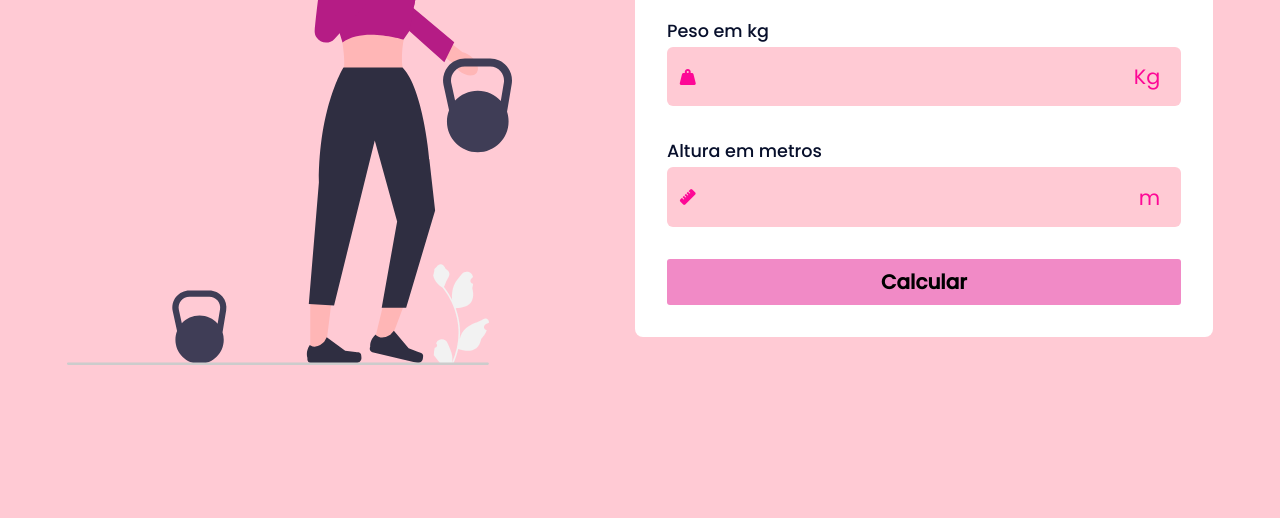
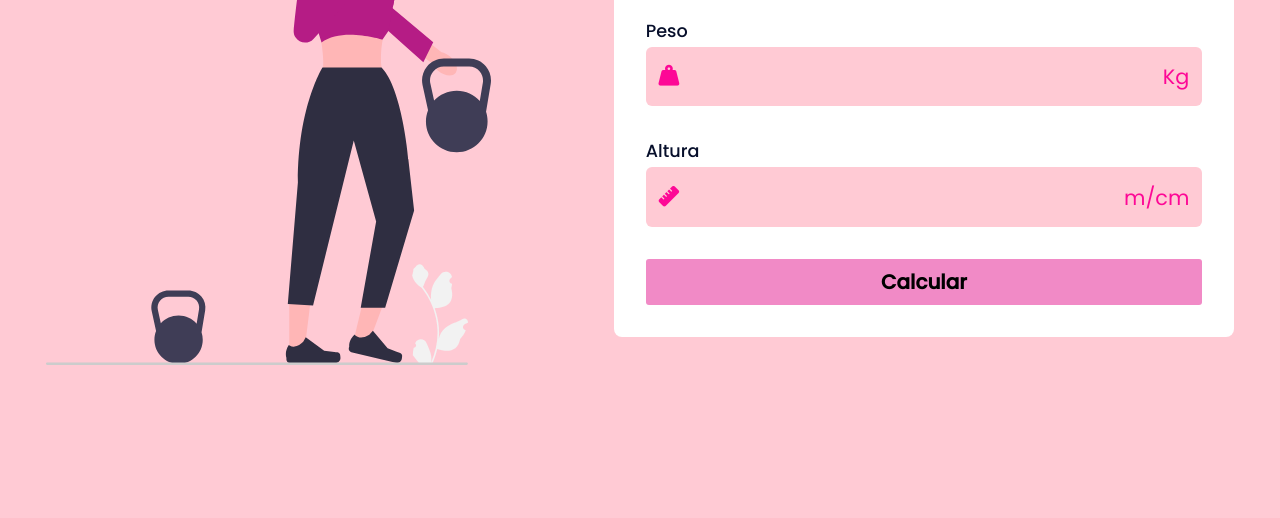
Before and after one commit to Brwnds/IMC-CALCULADORA, a plain HTML site: page CalculadoraIMC/index.html in a window 1280 px wide. Shown: the part 282-800 px from the top of the page. Drawn offline with Linux system fonts and the light colour scheme.

Commit message:
chore/ajusta nome e posicionamento do 'm' e 'cm' para o usuário

```diff
--- a/CalculadoraIMC/assets/css/style.css
+++ b/CalculadoraIMC/assets/css/style.css
@@ -73,7 +73,14 @@ body {
     margin-top: 3px;
 }
 
-.input-field span,
+.input-field span {
+    color: #fd0896;
+    font-size: 1.3rem;
+    padding: 0.6rem 0.5rem;
+    width: 6rem;
+    text-align: center;
+    text-align: end;
+}
 .input-field span i {
     color: #fd0896;
     font-size: 1.3rem;
@@ -82,16 +89,18 @@ body {
 
 .input-field i.fa-weight-hanging {
     margin-left: 0.5rem;
+    font-size: 1.3rem;
 }
 
 .input-field i.fa-ruler {
     margin-left: 0.5rem;
+    font-size: 1.3rem;
 }
 
 .input-field input {
     background-color: transparent;
     border: none;
-    width: 100%;
+    width: calc(100% - 3rem);
     font-size: 1.3rem;
     color: black;
     padding: 0 0.5rem;
--- a/CalculadoraIMC/index.html
+++ b/CalculadoraIMC/index.html
@@ -28,7 +28,7 @@
 
                 <div class="input-box">
                     <label for="weight">
-                        Peso em kg
+                        Peso
                     </label>
                     <div class="input-field">
                         <i class="fa-solid fa-weight-hanging" style="color: #fd0896;"></i>
@@ -41,13 +41,13 @@
 
                 <div class="input-box">
                     <label for="height">
-                        Altura em metros
+                        Altura
                     </label>
                     <div class="input-field">
                         <i class="fa-solid fa-ruler" style="color: #fd0896;"></i>
                         <input type="number" step="0.01" id="height" name="height" required>
                         <span>
-                            m
+                            m/cm
                         </span>
                     </div>
                 </div>
```
